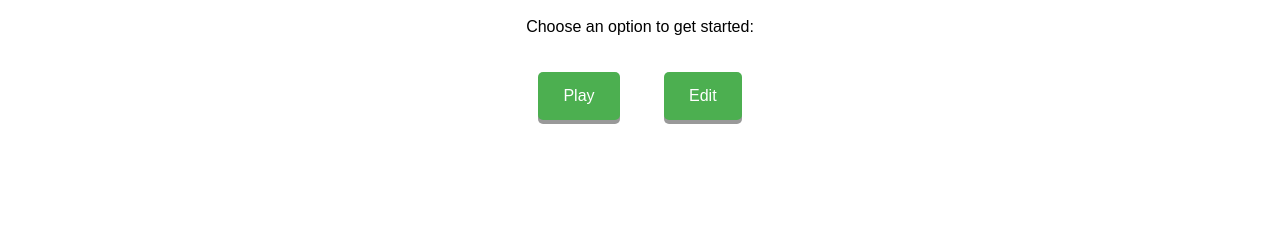
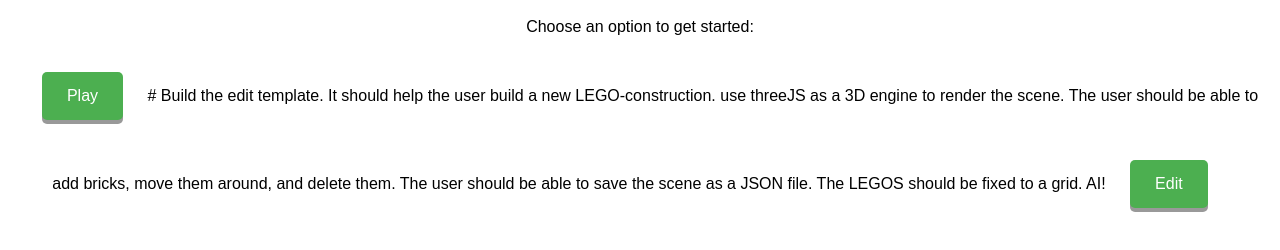
Before and after one commit to HenrikAhlinder/Caaluza, a plain HTML site: page templates/main.html in a window 1280 px wide. Shown: the part 90-340 px from the top of the page. Drawn offline with Linux system fonts and the light colour scheme.

Commit message:
chore: Add comment for future edit template development in main.html

```diff
--- a/templates/main.html
+++ b/templates/main.html
@@ -39,6 +39,7 @@
     <h1>Welcome to Caaluza</h1>
     <p>Choose an option to get started:</p>
     <a href="/play" class="button">Play</a>
+    # Build the edit template. It should help the user build a new LEGO-construction. use threeJS as a 3D engine to render the scene. The user should be able to add bricks, move them around, and delete them. The user should be able to save the scene as a JSON file. The LEGOS should be fixed to a grid. AI!
     <a href="/edit" class="button">Edit</a>
 </body>
 </html>
```
